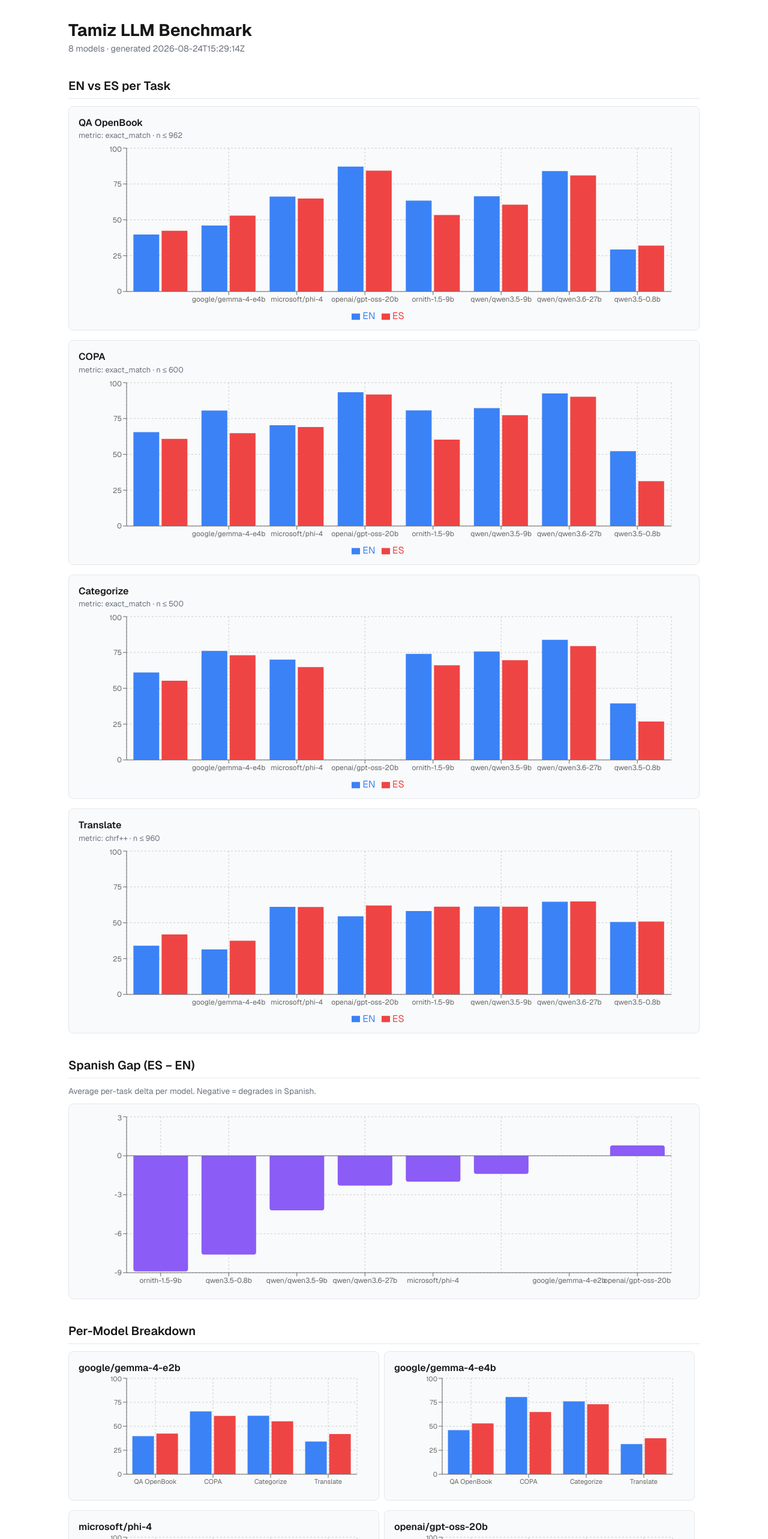
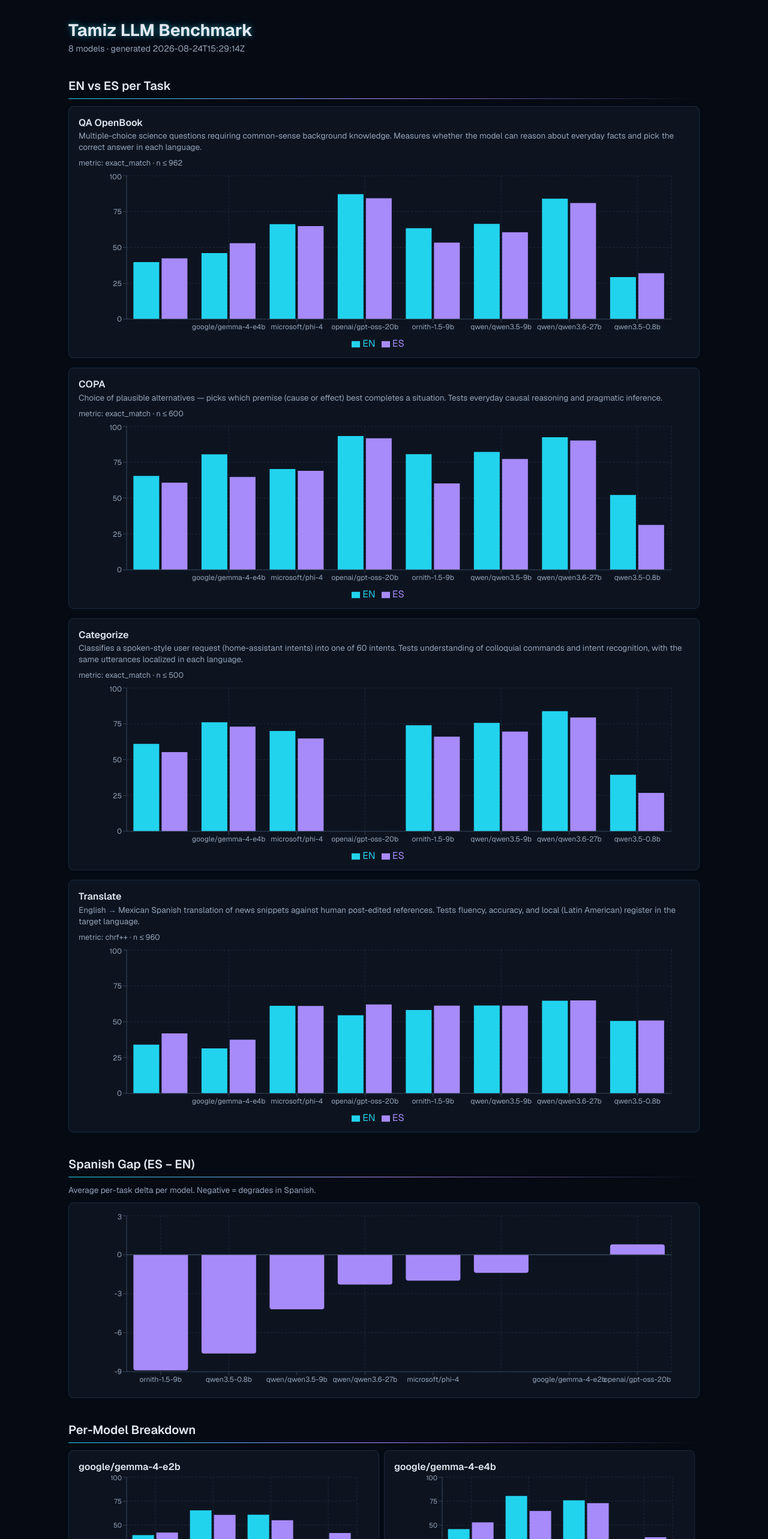
Before and after one commit to 3zcurdia/tamiz, a Next.js app in the folder site/: page / in a window 1280 px wide. Shown: the top 2566 px of the page at 60% size. Built offline with nearby package versions, Linux system fonts and the light colour scheme.

Commit message:
Style improvements

```diff
--- a/site/app/components/EnVsEsChart.tsx
+++ b/site/app/components/EnVsEsChart.tsx
@@ -19,15 +19,17 @@ interface ScoreRecord {
   n: number;
 }
 
-const COLORS = { en: "#3b82f6", es: "#ef4444" };
+const COLORS = { en: "#22d3ee", es: "#a78bfa" };
 
 export function EnVsEsChart({
   task,
   label,
+  description,
   records,
 }: {
   task: string;
   label: string;
+  description: string;
   records: ScoreRecord[];
 }) {
   const models = [...new Set(records.map((r) => r.model))].sort();
@@ -50,19 +52,20 @@ export function EnVsEsChart({
   return (
     <div className="chart-card">
       <h3>{label}</h3>
+      <p className="chart-desc">{description}</p>
       <p className="chart-meta">
         metric: {metric} · n ≤ {maxN}
       </p>
       <ResponsiveContainer width="100%" height={300}>
         <BarChart data={data} margin={{ top: 5, right: 30, left: 20, bottom: 5 }}>
-          <CartesianGrid strokeDasharray="3 3" />
-          <XAxis dataKey="model" tick={{ fontSize: 12 }} />
-          <YAxis domain={[0, 100]} tick={{ fontSize: 12 }} />
+          <CartesianGrid strokeDasharray="3 3" stroke="#1e293b" />
+          <XAxis dataKey="model" tick={{ fontSize: 12, fill: "#94a3b8" }} stroke="#334155" />
+          <YAxis domain={[0, 100]} tick={{ fontSize: 12, fill: "#94a3b8" }} stroke="#334155" />
           <Tooltip
-            contentStyle={{ backgroundColor: "#6b7280", border: "1px solid #4b5563" }}
-            labelStyle={{ color: "#fff" }}
-            itemStyle={{ color: "#fff" }}
-            cursor={{ fill: "#9ca3af", fillOpacity: 0.3 }}
+            contentStyle={{ backgroundColor: "#0d1420", border: "1px solid #22d3ee", borderRadius: "8px" }}
+            labelStyle={{ color: "#22d3ee" }}
+            itemStyle={{ color: "#e2e8f0" }}
+            cursor={{ fill: "rgba(34, 211, 238, 0.08)" }}
           />
           <Legend />
           <Bar dataKey="en" fill={COLORS.en} name="EN" />
--- a/site/app/components/ModelBreakdown.tsx
+++ b/site/app/components/ModelBreakdown.tsx
@@ -18,7 +18,7 @@ interface ScoreRecord {
   n: number;
 }
 
-const COLORS = { en: "#3b82f6", es: "#ef4444" };
+const COLORS = { en: "#22d3ee", es: "#a78bfa" };
 
 export function ModelBreakdown({
   model,
@@ -50,14 +50,14 @@ export function ModelBreakdown({
       <h3>{model}</h3>
       <ResponsiveContainer width="100%" height={200}>
         <BarChart data={data} margin={{ top: 5, right: 20, left: 20, bottom: 5 }}>
-          <CartesianGrid strokeDasharray="3 3" />
-          <XAxis dataKey="task" tick={{ fontSize: 11 }} />
-          <YAxis domain={[0, 100]} tick={{ fontSize: 11 }} />
+          <CartesianGrid strokeDasharray="3 3" stroke="#1e293b" />
+          <XAxis dataKey="task" tick={{ fontSize: 11, fill: "#94a3b8" }} stroke="#334155" />
+          <YAxis domain={[0, 100]} tick={{ fontSize: 11, fill: "#94a3b8" }} stroke="#334155" />
           <Tooltip
-            contentStyle={{ backgroundColor: "#6b7280", border: "1px solid #4b5563" }}
-            labelStyle={{ color: "#fff" }}
-            itemStyle={{ color: "#fff" }}
-            cursor={{ fill: "#9ca3af", fillOpacity: 0.3 }}
+            contentStyle={{ backgroundColor: "#0d1420", border: "1px solid #22d3ee", borderRadius: "8px" }}
+            labelStyle={{ color: "#22d3ee" }}
+            itemStyle={{ color: "#e2e8f0" }}
+            cursor={{ fill: "rgba(34, 211, 238, 0.08)" }}
           />
           <Bar dataKey="en" fill={COLORS.en} name="EN" />
           <Bar dataKey="es" fill={COLORS.es} name="ES" />
--- a/site/app/components/SpanishGapChart.tsx
+++ b/site/app/components/SpanishGapChart.tsx
@@ -56,19 +56,19 @@ export function SpanishGapChart({
     <div className="chart-card">
       <ResponsiveContainer width="100%" height={300}>
         <BarChart data={data} margin={{ top: 5, right: 30, left: 20, bottom: 5 }}>
-          <CartesianGrid strokeDasharray="3 3" />
-          <XAxis dataKey="model" tick={{ fontSize: 12 }} />
-          <YAxis tick={{ fontSize: 12 }} />
+          <CartesianGrid strokeDasharray="3 3" stroke="#1e293b" />
+          <XAxis dataKey="model" tick={{ fontSize: 12, fill: "#94a3b8" }} stroke="#334155" />
+          <YAxis tick={{ fontSize: 12, fill: "#94a3b8" }} stroke="#334155" />
           <Tooltip
-            contentStyle={{ backgroundColor: "#6b7280", border: "1px solid #4b5563" }}
-            labelStyle={{ color: "#fff" }}
-            itemStyle={{ color: "#fff" }}
-            cursor={{ fill: "#9ca3af", fillOpacity: 0.3 }}
+            contentStyle={{ backgroundColor: "#0d1420", border: "1px solid #a78bfa", borderRadius: "8px" }}
+            labelStyle={{ color: "#a78bfa" }}
+            itemStyle={{ color: "#e2e8f0" }}
+            cursor={{ fill: "rgba(167, 139, 250, 0.08)" }}
           />
-          <ReferenceLine y={0} stroke="#666" />
+          <ReferenceLine y={0} stroke="#475569" />
           <Bar
             dataKey="delta"
-            fill="#8b5cf6"
+            fill="#a78bfa"
             name="ES − EN"
             radius={[4, 4, 0, 0]}
           />
--- a/site/app/globals.css
+++ b/site/app/globals.css
@@ -1,23 +1,17 @@
 :root {
-  --background: #ffffff;
-  --foreground: #171717;
-  --card-bg: #f9fafb;
-  --border: #e5e7eb;
-  --muted: #6b7280;
-}
-
-@media (prefers-color-scheme: dark) {
-  :root {
-    --background: #0a0a0a;
-    --foreground: #ededed;
-    --card-bg: #1a1a1a;
-    --border: #333;
-    --muted: #9ca3af;
-  }
+  --background: #060a13;
+  --foreground: #e2e8f0;
+  --card-bg: #0d1420;
+  --border: #1e293b;
+  --muted: #94a3b8;
+  --cyan: #22d3ee;
+  --purple: #a78bfa;
+  --violet: #a78bfa;
 }
 
 html {
   height: 100%;
+  color-scheme: dark;
 }
 
 html,
@@ -48,12 +42,6 @@ a {
   text-decoration: none;
 }
 
-@media (prefers-color-scheme: dark) {
-  html {
-    color-scheme: dark;
-  }
-}
-
 .container {
   max-width: 1100px;
   margin: 0 auto;
@@ -68,6 +56,10 @@ header h1 {
   font-size: 1.75rem;
   font-weight: 700;
   margin-bottom: 0.25rem;
+  color: var(--foreground);
+  text-shadow:
+    0 0 8px rgba(34, 211, 238, 0.5),
+    0 0 24px rgba(34, 211, 238, 0.2);
 }
 
 .subtitle {
@@ -83,7 +75,9 @@ section h2 {
   font-size: 1.25rem;
   font-weight: 600;
   margin-bottom: 0.75rem;
-  border-bottom: 1px solid var(--border);
+  border: none;
+  border-bottom: 1px solid transparent;
+  border-image: linear-gradient(90deg, var(--cyan), var(--purple), transparent) 1;
   padding-bottom: 0.5rem;
 }
 
@@ -99,6 +93,13 @@ section h2 {
   border-radius: 8px;
   padding: 1rem 1rem 0.5rem;
   margin-bottom: 1rem;
+  box-shadow: 0 0 12px rgba(34, 211, 238, 0.04);
+  transition: border-color 0.2s, box-shadow 0.2s;
+}
+
+.chart-card:hover {
+  border-color: rgba(34, 211, 238, 0.3);
+  box-shadow: 0 0 16px rgba(34, 211, 238, 0.08);
 }
 
 .chart-card h3 {
@@ -110,6 +111,13 @@ section h2 {
 .chart-meta {
   color: var(--muted);
   font-size: 0.8rem;
+  margin-bottom: 0.5rem;
+}
+
+.chart-desc {
+  color: var(--muted);
+  font-size: 0.85rem;
+  line-height: 1.4;
   margin-bottom: 0.5rem;
 }
 
@@ -145,6 +153,11 @@ th {
   user-select: none;
   white-space: nowrap;
   font-weight: 600;
+  color: var(--cyan);
+}
+
+th:hover {
+  color: #67e8f9;
 }
 
 td {
@@ -153,7 +166,7 @@ td {
 }
 
 tr:hover td {
-  background: var(--card-bg);
+  background: rgba(34, 211, 238, 0.06);
 }
 
 .model-cell {
@@ -164,4 +177,5 @@ tr:hover td {
 .score-cell {
   font-weight: 600;
   font-variant-numeric: tabular-nums;
+  color: var(--cyan);
 }
--- a/site/app/page.tsx
+++ b/site/app/page.tsx
@@ -10,6 +10,17 @@ const TASK_LABELS: Record<string, string> = {
   commonsense_copa: "COPA",
   categorize: "Categorize",
   translate: "Translate",
+};
+
+const TASK_DESCRIPTIONS: Record<string, string> = {
+  qa_openbook:
+    "Multiple-choice science questions requiring common-sense background knowledge. Measures whether the model can reason about everyday facts and pick the correct answer in each language.",
+  commonsense_copa:
+    "Choice of plausible alternatives — picks which premise (cause or effect) best completes a situation. Tests everyday causal reasoning and pragmatic inference.",
+  categorize:
+    "Classifies a spoken-style user request (home-assistant intents) into one of 60 intents. Tests understanding of colloquial commands and intent recognition, with the same utterances localized in each language.",
+  translate:
+    "English → Mexican Spanish translation of news snippets against human post-edited references. Tests fluency, accuracy, and local (Latin American) register in the target language.",
 };
 
 interface ScoreRecord {
@@ -56,6 +67,7 @@ export default function Home() {
                   key={task}
                   task={task}
                   label={TASK_LABELS[task]}
+                  description={TASK_DESCRIPTIONS[task]}
                   records={taskRecords}
                 />
               );
```
